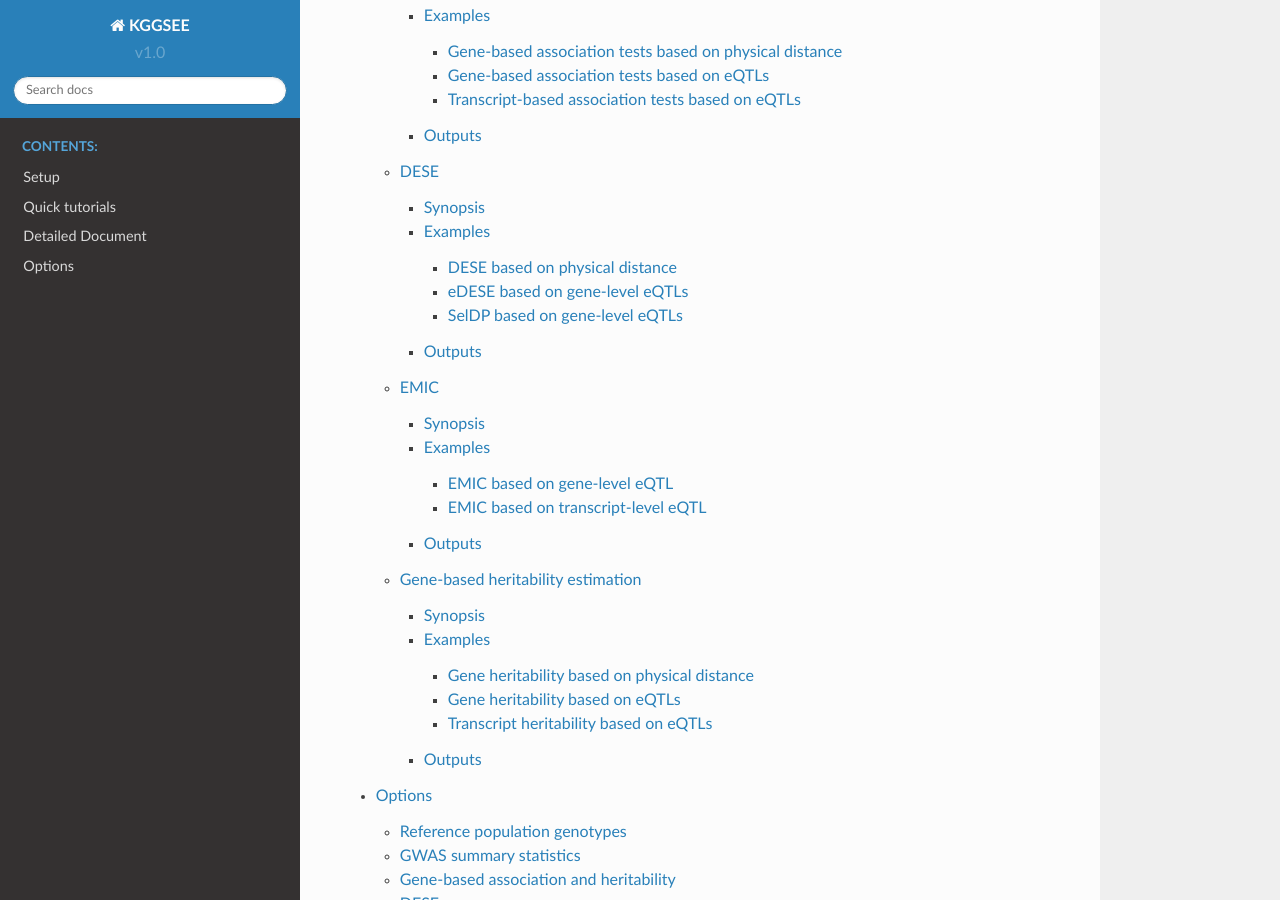
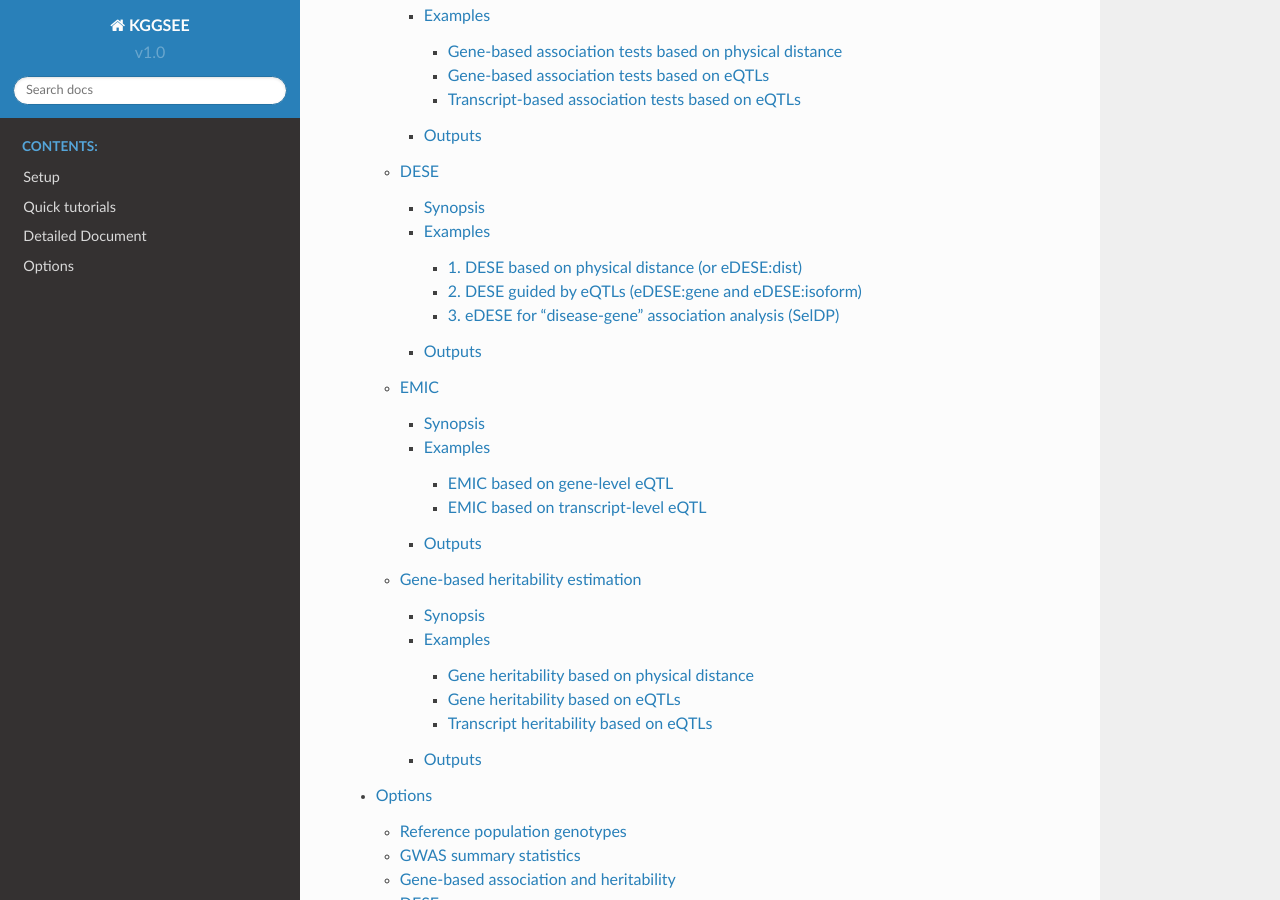
Before and after one commit to pmglab/KGGSEE, a Sphinx documentation site: the page built from doc/source/index.rst, in a window 1280 px wide and 900 px high, scrolled down 876 px. Built offline with Sphinx 7.4.7 and the Read the Docs theme 2.0.0, drawn with Linux system fonts in a browser that asks for light colours; some of the changed lines change nothing that is shown.

Commit message:
Update detailed_document.rst

```diff
--- a/doc/source/detailed_document.rst
+++ b/doc/source/detailed_document.rst
@@ -236,59 +236,124 @@
 Examples
 --------
 
-DESE based on physical distance
+1. DESE based on physical distance (or eDESE:dist)
 ~~~~~~~~~~~~~~~~~~~~~~~~~~~~~~~
 
-In this example, SNPs inside a gene and its 10 kb adjacent regions will be considered as belonging to a gene. Significant genes by ECS with FDR<0.05 will be retained for fine-mapping.
+In this example, SNPs inside a gene and its  +/-5kb adjacent regions will be considered as belonging to a gene (variants in MHC regions are not considered). Significant genes by ECS with FDR<0.05 will be retained for fine-mapping.
 
 .. code:: shell
 
-    java -Xmx4g -jar ../kggsee.jar \
+    java -Xmx20g -jar ../kggsee.jar \
+    --nt 10 \
+    --pos-col BP \
+    --p-col P \
+    --db-gene refgene,gencode \
+    --regions-out chr6:27477797-34448354 \
+    --only-hgnc-gene \
     --gene-finemapping \
     --vcf-ref 1kg_hg19_eur_chr1.vcf.gz \
     --sum-file scz_gwas_eur_chr1.tsv.gz \
     --neargene 10000 \
-    --multiple-testing benfdr \
+    --multiple-testing bonf \
     --p-value-cutoff 0.05 \
     --expression-file GTEx_v8_TMM.gene.meanSE.txt.gz \
-    --out t2.1
+    --out geneAssoc
 
 
-eDESE based on gene-level eQTLs
+2. DESE guided by eQTLs (eDESE:gene and eDESE:isoform)
 ~~~~~~~~~~~~~~~~~~~~~~~~~~~~~~~
 
-In this example, eQTLs of a gene will be considered as a unit for a gene-based association test. The top 100 significant genes by ECS with nominal p<0.05 will be retained for fine-mapping. Significant genes by eDESE will be tested if they are enriched in the C5. ontology gene sets of `MSigDB <http://www.gsea-msigdb.org/gsea/msigdb/index.jsp>`_:
+To perform conditional gene-based association analysis using another two different strategies to map variants to genes (variants in MHC regions are not considered), i.e., gene-level and isoform-level eQTLs (also are variants). The two strategies correspond to two models, i.e., eDESE:gene and eDESE:isoform, respectively.
+
+eDESE:gene
 
 .. code:: shell
 
-    java -Xmx4g -jar ../kggsee.jar \
+    java -Xmx20g -jar ../kggsee.jar \
+    --nt 10 \
+    --pos-col BP \
+    --p-col P \
+    --db-gene refgene,gencode \
+    --regions-out chr6:27477797-34448354 \
+    --only-hgnc-gene \
     --gene-finemapping \
     --vcf-ref 1kg_hg19_eur_chr1.vcf.gz \
     --sum-file scz_gwas_eur_chr1.tsv.gz \
     --eqtl-file GTEx_v8_gene_BrainBA9.eqtl.txt.gz \
-    --multiple-testing fixed \
+    --filter-eqtl-p 0.01 \
+    --multiple-testing bonf \
     --p-value-cutoff 0.05 \
-    --top-gene 100 \
     --expression-file GTEx_v8_TMM.gene.meanSE.txt.gz \
-    --geneset-db onto \
-    --out t2.2
+    --out geneAssoceQTL
 
+eDESE:isoform
 
-SelDP based on gene-level eQTLs
+.. code:: shell
+
+    java -Xmx20g -jar ../kggsee.jar \
+    --nt 10 \
+    --pos-col BP \
+    --p-col P \
+    --db-gene refgene,gencode \
+    --regions-out chr6:27477797-34448354 \
+    --only-hgnc-gene \
+    --gene-finemapping \
+    --vcf-ref 1kg_hg19_eur_chr1.vcf.gz \
+    --sum-file scz_gwas_eur_chr1.tsv.gz \
+    --eqtl-file GTEx_v8_transcript_BrainBA9.eqtl.txt.gz \
+    --filter-eqtl-p 0.01 \
+    --multiple-testing bonf \
+    --p-value-cutoff 0.05 \
+    --expression-file GTEx_v8_TMM.transcript.meanSE.txt.gz \
+    --out geneAssocIsoformeQTL
+
+3. eDESE for "disease-gene" association analysis (SelDP)
 ~~~~~~~~~~~~~~~~~~~~~~~~~~~~~~~
 
 In this example, ``--expression-file`` specifies a customized file of the drug-induced gene-expression fold-change profile which has the same format as a gene expression file. SelDP estimates the drug selective perturbation effect on the phenotype-associated genes' expression to aid the drug repositioning for complex diseases.
 
+SelDP
+
 .. code:: shell
 
-    java -Xmx4g -jar ../kggsee.jar \
+    java -Xmx20g -jar ../kggsee.jar \
+    --nt 10 \
+    --pos-col BP \
+    --p-col P \
+    --db-gene refgene,gencode \
+    --regions-out chr6:27477797-34448354 \
+    --only-hgnc-gene \
     --gene-finemapping \
     --vcf-ref 1kg_hg19_eur_chr1.vcf.gz \
     --sum-file scz_gwas_eur_chr1.tsv.gz \
-    --eqtl-file GTEx_v8_genet_BrainBA9.eqtl.txt.gz \
+    --neargene 10000 \
+    --multiple-testing bonf \
+    --p-value-cutoff 0.05 \
     --expression-file drug-induced_expression_change_profile \
-    --out t2.3
+    --out Selective_Perturbed_Drugs
 
+SelDP guided by eQTLs
+
+.. code:: shell
+
+    java -Xmx20g -jar ../kggsee.jar \
+    --nt 10 \
+    --pos-col BP \
+    --p-col P \
+    --db-gene refgene,gencode \
+    --regions-out chr6:27477797-34448354 \
+    --only-hgnc-gene \
+    --gene-finemapping \
+    --vcf-ref 1kg_hg19_eur_chr1.vcf.gz \
+    --sum-file scz_gwas_eur_chr1.tsv.gz \
+    --eqtl-file GTEx_v8_gene_BrainBA9.eqtl.txt.gz \
+    --filter-eqtl-p 0.01 \
+    --multiple-testing bonf \
+    --p-value-cutoff 0.05 \
+    --expression-file drug-induced_expression_change_profile \
+    --out Selective_Perturbed_Drugs
+
+**Note**: 1) The pre-parsed data used for "--vcf-ref" can be download from `here <http://pmglab.top/kggsee/#/download>`_. You can use the reference genome data on a certain chrosome (such as chr 1) or the whole genome using ("--vcf-ref ./eur/1kg.phase3.v5.shapeit2.eur.hg19.chr_CHROM_.vcf.gz"). 2) For "--expression-file", we have provided the dataset based on the gene-expression profiles of ~50 tissues in GTEX(v8) and has been packaged this file in the download of `KGGSEE+Resources <http://pmglab.top/kggsee/#/download>`_. Users can also use their own gene expression profiles. The row index is gene name, and the column name is tissue name and tissue name +".SE". Each tissue has two columns, one representing the average expression value of all samples of the tissue and the other representing the standard error of the mean (SE).3) Our pre-calculated gene/isoform-level eQTLs based on GTEx(v8) can be downloaded from `gene-level eQTLs <https://figshare.com/articles/dataset/EUR_gene_eqtl_hg19_tar_gz/16959604>`_ and `isoform-level eQTLs <https://figshare.com/articles/dataset/EUR_transcript_eqtl_hg19_tar_gz/16959616>`_.
 
 Outputs
 -------
```
